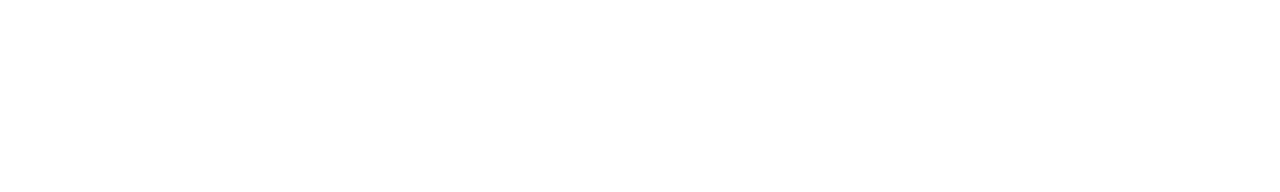
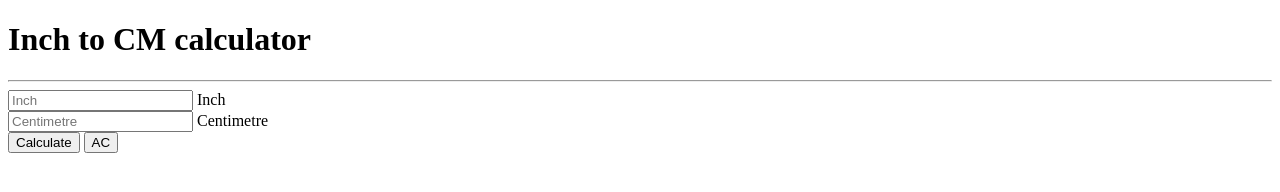
Before and after one commit to MIEouo/learnVue, a plain HTML site: page calculator.html in a window 1280 px wide. Drawn offline with nearby package versions, Linux system fonts and the light colour scheme.

Commit message:
calculator v1 done

```diff
--- a/calculator.html
+++ b/calculator.html
@@ -3,9 +3,46 @@
 <head>
     <meta charset="UTF-8">
     <meta name="viewport" content="width=device-width, initial-scale=1.0">
-    <title>Document</title>
+    <title>Inchi to CM Calculator</title>
 </head>
+<script src="https://cdn.jsdelivr.net/npm/vue/dist/vue.js"></script>
 <body>
+    <h1>Inch to CM calculator</h1>
 
+    <div id = "calculator">
+        <hr>
+        <input type = "text" v-model ="inchnum" placeholder="Inch">
+        <label>Inch</label>
+        <br>
+        <input type="text" v-model="output" placeholder="Centimetre">
+        <label>Centimetre</label>
+        <br>
+        <button @click="calculate">Calculate</button>
+        <button @click="clear">AC</button>
+    </div>
+
+
+    <script>
+        const Calculator = new Vue({
+            el:'#calculator',
+            data:{
+                inchnum :"",
+                output:"",
+            },
+            methods:{
+                calculate: function(event){
+                    Calculator.output = this.inchnum*2.54;
+                },
+                clear: function(event){
+                    Calculator.inchnum=null;
+                    Calculator.output = null;
+
+
+                }
+            }
+
+        })
+
+    </script>
 </body>
 </html>
```
